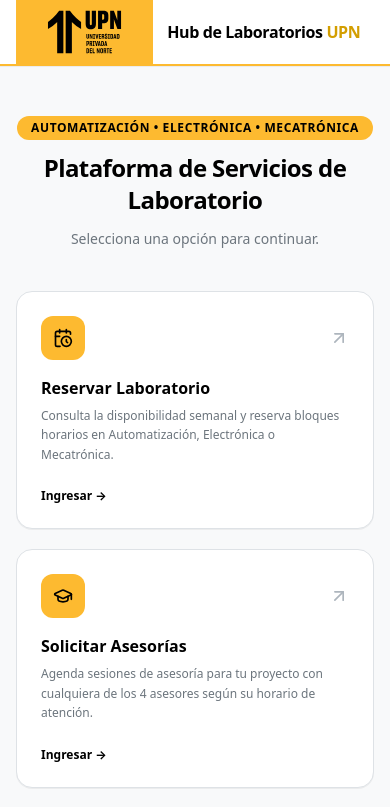
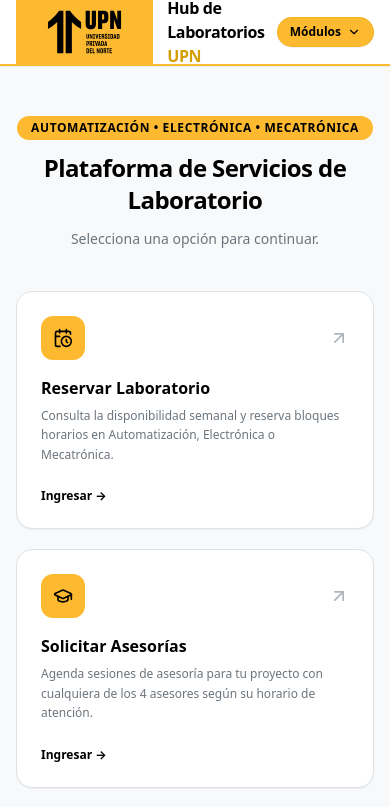
Before and after one commit to MartinCerna/labhub-st, a Next.js app: page / in a window 390 px wide. Shown: the top 807 px of the page. Built offline with nearby package versions, Linux system fonts and the light colour scheme.

Commit message:
perf(build,navbar): comprimir frontend sin source maps y convertir menu movil en selector desplegable

```diff
--- a/next.config.ts
+++ b/next.config.ts
@@ -1,10 +1,20 @@
 import type { NextConfig } from 'next';
 
 const nextConfig: NextConfig = {
+  productionBrowserSourceMaps: false,
+  compress: true,
+  poweredByHeader: false,
+  compiler: {
+    removeConsole:
+      process.env.NODE_ENV === 'production'
+        ? { exclude: ['error', 'warn'] }
+        : false,
+  },
   experimental: {
     serverActions: {
       bodySizeLimit: '50mb',
     },
+    optimizePackageImports: ['lucide-react'],
   },
 };
 
--- a/src/components/shared/Navbar.tsx
+++ b/src/components/shared/Navbar.tsx
@@ -1,8 +1,9 @@
 'use client';
 
-import React from 'react';
+import React, { useState, useEffect, useRef } from 'react';
 import Link from 'next/link';
 import { usePathname } from 'next/navigation';
+import { ChevronDown } from 'lucide-react';
 
 interface NavItem {
   href: string;
@@ -19,6 +20,36 @@ const NAV_ITEMS: NavItem[] = [
 
 export function Navbar() {
   const pathname = usePathname();
+  const [isOpen, setIsOpen] = useState(false);
+  const dropdownRef = useRef<HTMLDivElement>(null);
+
+  // Cerrar menú al cambiar de ruta
+  useEffect(() => {
+    setIsOpen(false);
+  }, [pathname]);
+
+  // Cerrar al hacer clic o tap fuera del contenedor
+  useEffect(() => {
+    function handleClickOutside(event: MouseEvent | TouchEvent) {
+      if (dropdownRef.current && !dropdownRef.current.contains(event.target as Node)) {
+        setIsOpen(false);
+      }
+    }
+
+    if (isOpen) {
+      document.addEventListener('mousedown', handleClickOutside);
+      document.addEventListener('touchstart', handleClickOutside);
+    }
+
+    return () => {
+      document.removeEventListener('mousedown', handleClickOutside);
+      document.removeEventListener('touchstart', handleClickOutside);
+    };
+  }, [isOpen]);
+
+  // Obtener nombre de la sección actual
+  const currentItem = NAV_ITEMS.find((item) => pathname.startsWith(item.href));
+  const currentSectionLabel = currentItem ? currentItem.label : 'Módulos';
 
   return (
     <nav className="sticky top-0 z-40 w-full border-b-2 border-[#fdba30] bg-white text-[#212529] shadow-2xs no-print">
@@ -71,38 +102,75 @@ export function Navbar() {
             )}
           </div>
 
-          {/* Indicador en barra superior para pantallas móviles si está en /admin */}
-          {pathname.startsWith('/admin') && (
+          {/* Elemento derecho en pantallas móviles */}
+          {pathname.startsWith('/admin') ? (
             <div className="md:hidden flex items-center">
               <span className="inline-flex items-center px-2.5 py-1 rounded-full bg-[#fdba30]/20 border border-[#fdba30] text-xs font-bold text-black">
                 Administración
               </span>
             </div>
+          ) : (
+            <div className="md:hidden flex items-center" ref={dropdownRef}>
+              <div className="relative">
+                <button
+                  type="button"
+                  onClick={() => setIsOpen((prev) => !prev)}
+                  aria-expanded={isOpen}
+                  aria-haspopup="true"
+                  aria-label="Seleccionar módulo"
+                  className="inline-flex items-center gap-1.5 px-3 py-1.5 rounded-full text-xs font-bold bg-[#fdba30] text-black shadow-2xs border border-[#e0a800]/40 active:scale-95 transition-all"
+                >
+                  <span>{currentSectionLabel}</span>
+                  <ChevronDown
+                    className={`w-3.5 h-3.5 transition-transform duration-200 ${
+                      isOpen ? 'rotate-180' : ''
+                    }`}
+                    aria-hidden="true"
+                  />
+                </button>
+
+                {isOpen && (
+                  <div className="absolute right-0 top-full mt-2 w-48 rounded-xl bg-white shadow-xl border border-slate-200 py-1.5 z-50 animate-in fade-in zoom-in-95 duration-100">
+                    {pathname !== '/' && (
+                      <>
+                        <Link
+                          href="/"
+                          onClick={() => setIsOpen(false)}
+                          className="flex items-center px-3.5 py-2 text-xs text-slate-700 hover:bg-slate-100 hover:text-black font-medium transition-colors"
+                        >
+                          Inicio
+                        </Link>
+                        <div className="my-1 border-t border-slate-100" />
+                      </>
                     )}
-        </div>
 
-        {/* Fila móvil compacta cuando se navega dentro de los módulos */}
-        {pathname !== '/' && !pathname.startsWith('/admin') && (
-          <div className="md:hidden border-t border-slate-100 py-1.5 flex items-center justify-around gap-1 overflow-x-auto">
                     {NAV_ITEMS.map((item) => {
                       const isActive = pathname.startsWith(item.href);
                       return (
                         <Link
                           key={item.href}
                           href={item.href}
-                  className={`px-2.5 py-1 rounded-full text-xs transition-colors shrink-0 ${
+                          onClick={() => setIsOpen(false)}
+                          className={`flex items-center justify-between px-3.5 py-2 text-xs transition-colors ${
                             isActive
-                      ? 'bg-[#fdba30] text-black font-bold shadow-2xs'
+                              ? 'bg-[#fdba30]/20 text-black font-bold'
                               : 'text-slate-700 hover:bg-slate-100 hover:text-black font-medium'
                           }`}
                         >
-                  {item.shortLabel}
+                          <span>{item.label}</span>
+                          {isActive && (
+                            <span className="w-1.5 h-1.5 rounded-full bg-[#d39e00]" />
+                          )}
                         </Link>
                       );
                     })}
                   </div>
                 )}
               </div>
+            </div>
+          )}
+        </div>
+      </div>
     </nav>
   );
 }
```
Lines whose indentation alone changed are shown as unchanged.
